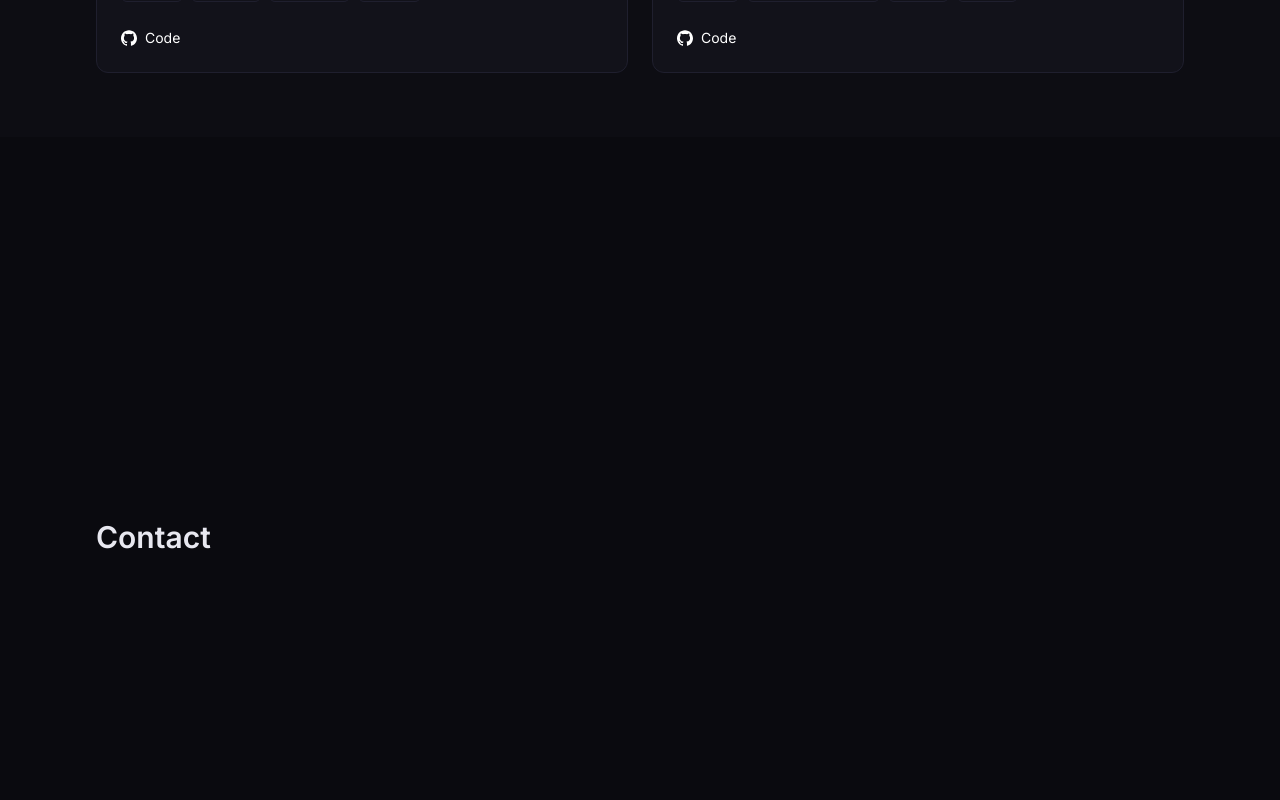
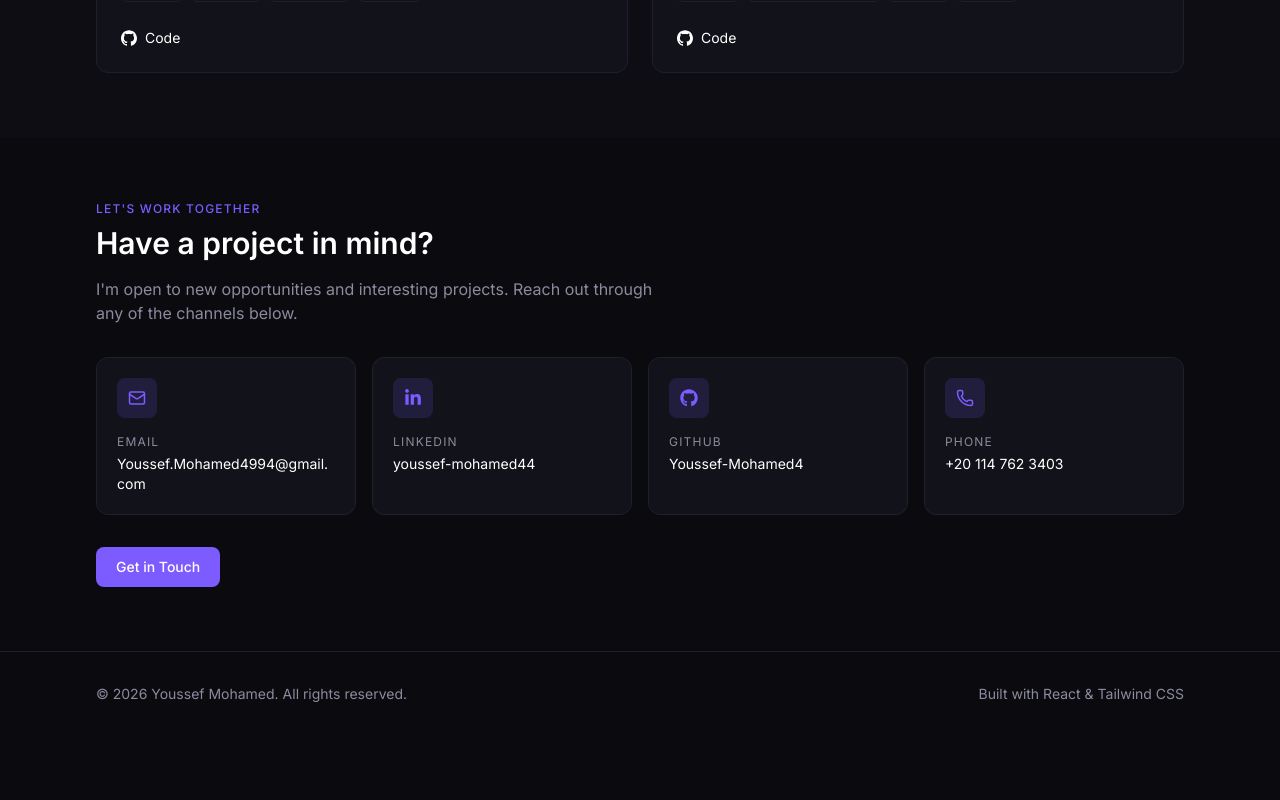
Before and after one commit to mahmoud202202766-creator/youssef-portfolio, a React (Vite) app: page / in a window 1280 px wide. Shown: the part 2980-3780 px from the top of the page. After the commit the page ends 3716 px from the top, so only its background shows below. Built offline with nearby package versions, Linux system fonts and the light colour scheme.

Commit message:
feat: add contact section

```diff
--- a/src/App.tsx
+++ b/src/App.tsx
@@ -5,6 +5,7 @@ import Hero from "@/components/sections/Hero";
 import About from "@/components/sections/About";
 import Skills from "@/components/sections/Skills";
 import Projects from "@/components/sections/Projects";
+import Contact from "@/components/sections/Contact";
 
 function Placeholder({ id, title }: { id: string; title: string }) {
   return (
@@ -25,7 +26,7 @@ export default function App() {
         <About />
         <Skills />
         <Projects />
-        <Placeholder id="contact" title="Contact" />
+        <Contact />
       </main>
       <Footer />
     </>
--- a/src/components/sections/Contact.tsx
+++ b/src/components/sections/Contact.tsx
@@ -0,0 +1,62 @@
+import { Mail, Phone } from "lucide-react";
+import { FaGithub, FaLinkedinIn } from "react-icons/fa6";
+import Container from "@/components/layout/Container";
+import SectionTitle from "@/components/ui/SectionTitle";
+import Button from "@/components/ui/Button";
+import { contactLinks } from "@/data/contact";
+
+const icons = {
+  mail: Mail,
+  linkedin: FaLinkedinIn,
+  github: FaGithub,
+  phone: Phone,
+};
+
+export default function Contact() {
+  return (
+    <section id="contact" className="py-14 md:py-16">
+      <Container>
+        <SectionTitle
+          label="Let's Work Together"
+          title="Have a project in mind?"
+        />
+        <p className="mt-4 max-w-xl text-muted">
+          I'm open to new opportunities and interesting projects. Reach out
+          through any of the channels below.
+        </p>
+
+        <ul className="mt-8 grid gap-4 sm:grid-cols-2 lg:grid-cols-4">
+          {contactLinks.map(({ label, value, href, icon }) => {
+            const Icon = icons[icon];
+            const external = href.startsWith("http");
+            return (
+              <li key={label}>
+                <a
+                  href={href}
+                  {...(external && { target: "_blank", rel: "noreferrer" })}
+                  className="flex h-full flex-col rounded-xl border border-border bg-surface p-5 transition-colors hover:border-primary"
+                >
+                  <span className="flex h-10 w-10 items-center justify-center rounded-lg bg-primary/15 text-primary">
+                    <Icon size={18} />
+                  </span>
+                  <span className="mt-4 text-xs uppercase tracking-widest text-muted">
+                    {label}
+                  </span>
+                  <span className="mt-1 break-all text-sm text-white">
+                    {value}
+                  </span>
+                </a>
+              </li>
+            );
+          })}
+        </ul>
+
+        <div className="mt-8">
+          <Button href="mailto:Youssef.Mohamed4994@gmail.com">
+            Get in Touch
+          </Button>
+        </div>
+      </Container>
+    </section>
+  );
+}
--- a/src/data/contact.ts
+++ b/src/data/contact.ts
@@ -3,18 +3,26 @@ import type { ContactLink } from "@/types";
 export const contactLinks: ContactLink[] = [
   {
     label: "Email",
+    value: "Youssef.Mohamed4994@gmail.com",
     href: "mailto:Youssef.Mohamed4994@gmail.com",
     icon: "mail",
   },
   {
     label: "LinkedIn",
+    value: "youssef-mohamed44",
     href: "https://www.linkedin.com/in/youssef-mohamed44/",
     icon: "linkedin",
   },
   {
     label: "GitHub",
+    value: "Youssef-Mohamed4",
     href: "https://github.com/Youssef-Mohamed4",
     icon: "github",
   },
-  { label: "Phone", href: "tel:+201147623403", icon: "phone" },
+  {
+    label: "Phone",
+    value: "+20 114 762 3403",
+    href: "tel:+201147623403",
+    icon: "phone",
+  },
 ];
--- a/src/types/index.ts
+++ b/src/types/index.ts
@@ -16,6 +16,7 @@ export interface SkillGroup {
 
 export interface ContactLink {
   label: string;
+  value: string;
   href: string;
   icon: "mail" | "linkedin" | "github" | "phone";
 }
```
